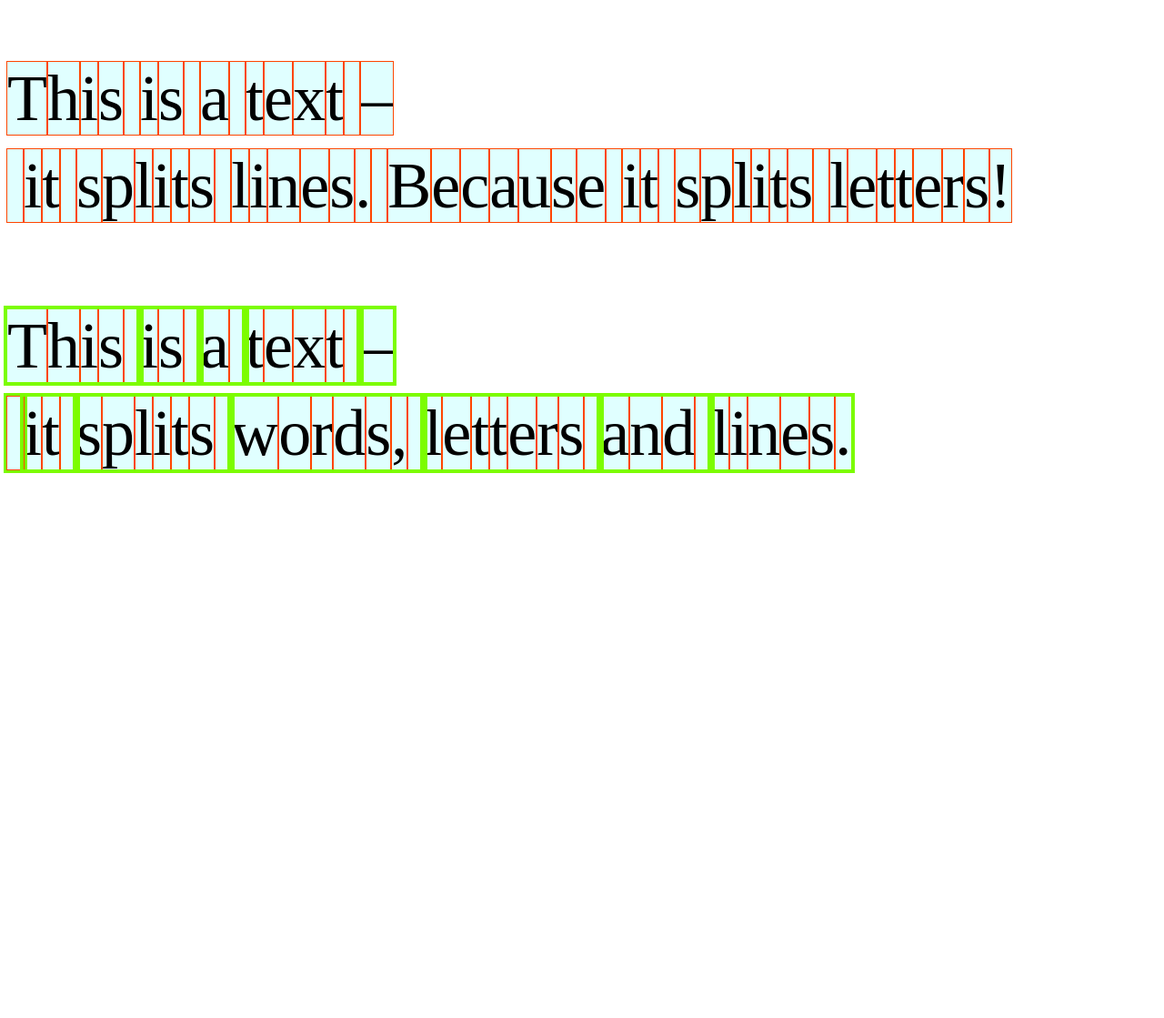
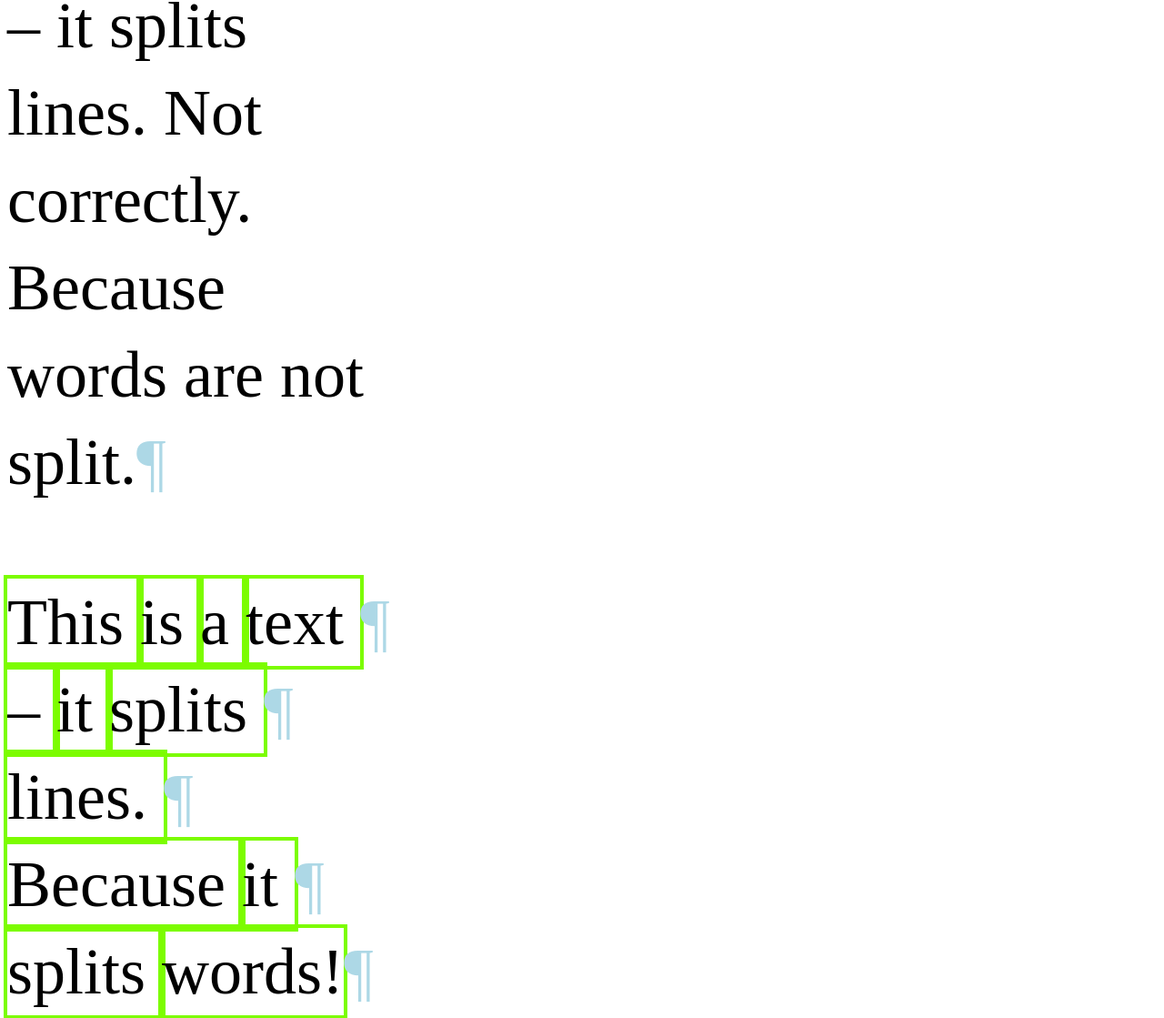
Before and after one commit to joinbox/ui-components, a website: page packages/splitText/src/splitText.html in a window 1280 px wide. Shown: the part 1420-2539 px from the top of the page at 91% size. Before the commit the page ends 2024 px from the top, so only its background shows below. Drawn offline with Linux system fonts and the light colour scheme.

Commit message:
fix(splitText): preserve spaces around tags
Reported in https://github.com/joinbox/helga/issues/376

```diff
--- a/packages/splitText/src/splitText.html
+++ b/packages/splitText/src/splitText.html
@@ -19,12 +19,16 @@
             }
             .word {
                 outline: 4px solid lawngreen;
+                display: inline-block;
             }
             .letter {
                 outline: 1px solid orangered;
+                display: inline-block;
             }
-            .line {
-                background-color: lightcyan;
+            .line:after {
+                content: '¶';
+                position: absolute;
+                color: lightblue;
             }
         </style>
     </head>
@@ -44,15 +48,19 @@
         </div>
 
         <div class="container" data-split-lines>
-            This is a text – it splits lines. Not. Because letters are not split.
+            This is a text – it splits lines. Not correctly. Because words are not split.
         </div>
 
-        <div class="container" data-split-letters-lines>
-            This is a text – it splits lines. Because it splits letters!
+        <div class="container" data-split-words-lines>
+            This is a text – it splits lines. Because it splits words!
         </div>
 
         <div class="container" data-split-all-no-resize>
             This is a text – it splits words, letters and lines.
+        </div>
+
+        <div class="container" data-split-with-children>
+            This is a parent – it <a href="#">splits</a> words, letters and lines.
         </div>
 
         <script type="module">
@@ -76,13 +84,16 @@
                 wrapWord: false,
             });
             splitText({
-                element: document.querySelector('[data-split-letters-lines]'),
-                wrapWord: false,
+                element: document.querySelector('[data-split-words-lines]'),
+                wrapLetter: false,
             });
             splitText({
                 element: document.querySelector('[data-split-all-no-resize]'),
                 updateOnResize: false,
             });
+            splitText({
+                element: document.querySelector('[data-split-with-children]'),
+            });
         </script>
 
     </body>
--- a/packages/splitText/src/splitTextContent.mjs
+++ b/packages/splitText/src/splitTextContent.mjs
@@ -28,22 +28,22 @@ export default ({
         throw new Error(`SplitTextContent: argument wrapLine must be false or a functions, is ${wrapLine} instead.`);
     }
 
-    const parts = splitTags(element.innerHTML);
+    // In HTML, spaces may occur before and after a string, but they won't be displayed in the
+    // browser. Remove those as every single one would be wrapped in a letter span (if
+    // wrapLetter is set) and take their place.
+    // Trim at the very beginning and very end of innerHTML only; never trim between text/tags
+    // as this would lead to links that stick to their surrounding text.
+    const parts = splitTags(element.innerHTML.trim());
 
     /**
      * Wraps letters and/or words of a text node according to settings
      * @param {string} text - The text to be wrapped
      * @returns {string} The wrapped text, containing HTML elements for letters and/or words
      */
-    const processText = (text, indices) => {
-        // In HTML, spaces may occur before and after a string, but they won't be displayed in the
-        // browser. Remove those as every single one would be wrapped in a letter span (if
-        // wrapLetter is set) and take their place.
-        const trimmedText = text.trim();
-
+    const processText = (text, indices) => (
         // Wrap words first as we must split at word boundaries which are hard to detect
         // if we split at letters first.
-        return splitIntoWords(trimmedText)
+        splitIntoWords(text)
             // Variable is called part (and not word) because we won't split into words if
             // wrapWord is false
             .map((part) => {
@@ -52,6 +52,7 @@ export default ({
                 let wrappedInLetters = part;
                 if (wrapLetter) {
                     const { result, index } = wrapLetters(part, wrapLetter, indices.letter, '&nbsp;');
+                    // eslint-disable-next-line no-param-reassign
                     indices.letter = index;
                     wrappedInLetters = result;
                 }
@@ -65,14 +66,15 @@ export default ({
                         wrappedInLetters = wrappedInLetters.replace(/\s$/g, '&nbsp;');
                     }
                     wrapedInWords = wrapWord(wrappedInLetters, indices.word);
-                    indices.word++;
+                    // eslint-disable-next-line no-param-reassign
+                    indices.word += 1;
                 }
 
                 return wrapedInWords;
 
             })
-            .join('');
-    };
+            .join('')
+    );
 
     // Take track of the current indices for every type of wrapping; as they should be
     // continuous throughout the whole content, we must persist them across all parts.
```
Also changed, not shown: packages/splitText/src/splitText.unit.mjs (+6 -3 lines).
